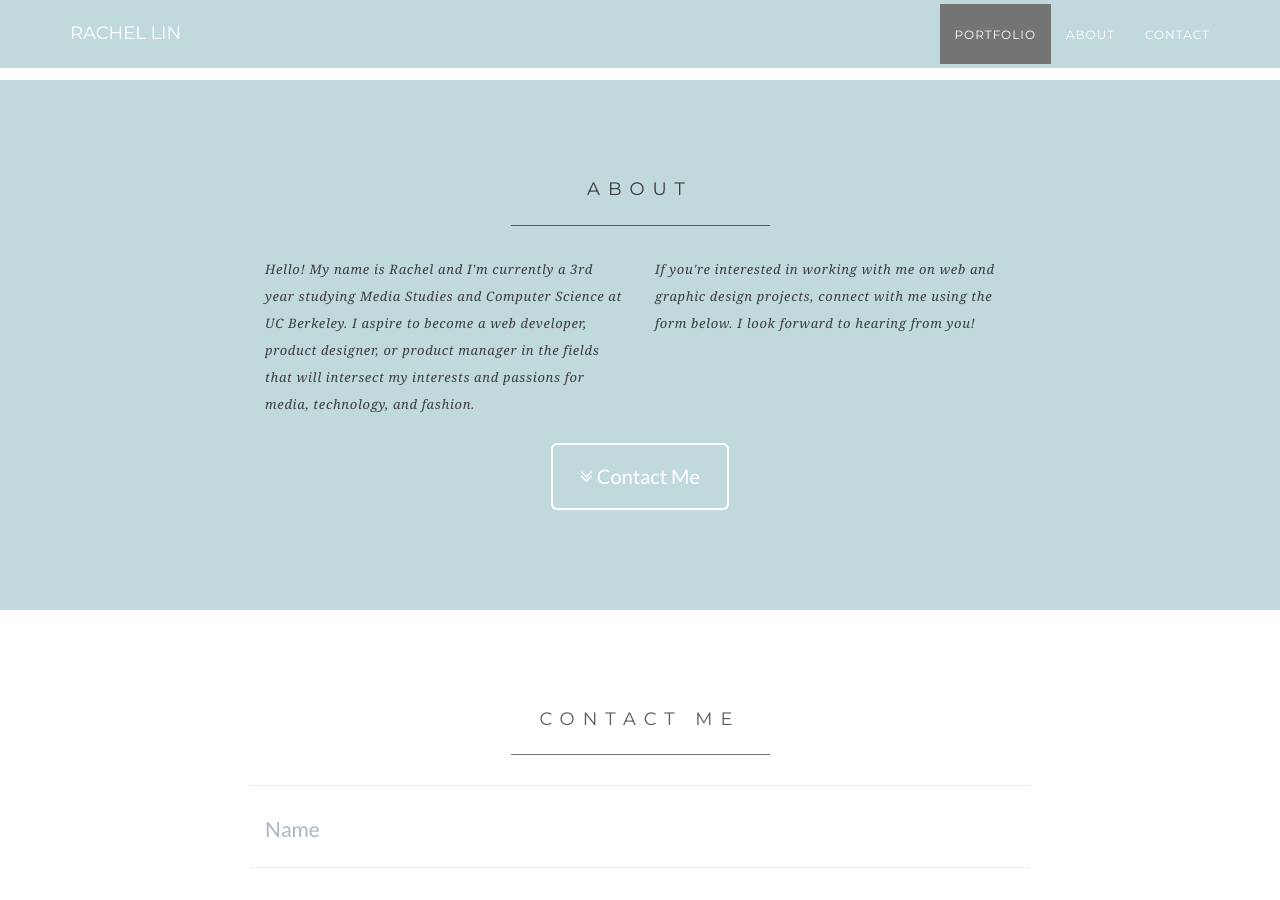
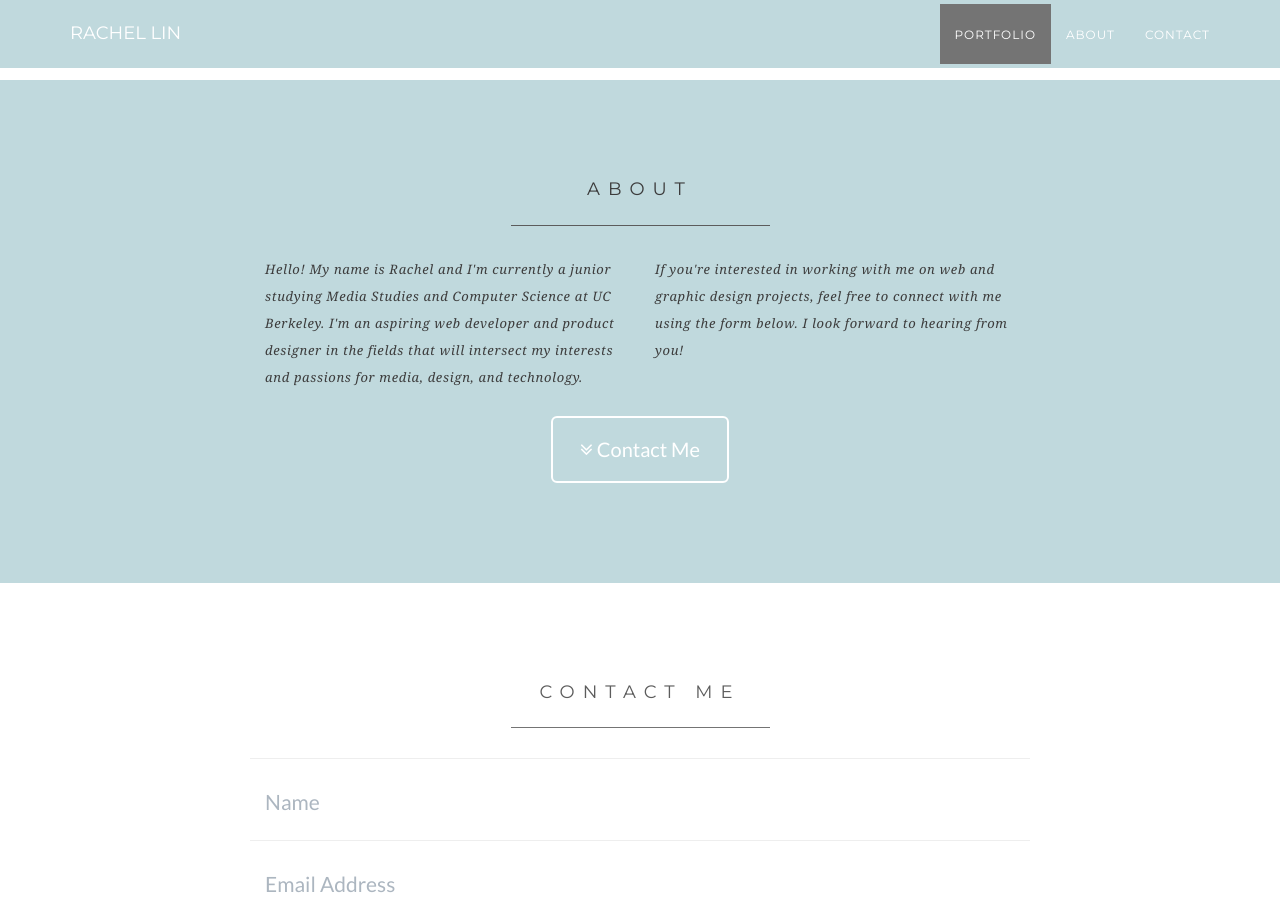
Before and after one commit to rachelelle/rachelelle.github.io, a Jekyll site: the page built from index.html, in a window 1280 px wide and 900 px high, scrolled down 1859 px. Built offline with Jekyll 4.4.1, drawn with Linux system fonts in a browser that asks for light colours.

Commit message:
bio change

```diff
--- a/_includes/about.html
+++ b/_includes/about.html
@@ -9,10 +9,10 @@
             </div>
             <div class="row">
                 <div class="col-lg-4 col-lg-offset-2">
-                    <p>Hello! My name is Rachel and I'm currently a 3rd year studying Media Studies and Computer Science at UC Berkeley. I aspire to become a web developer, product designer, or product manager in the fields that will intersect my interests and passions for media, technology, and fashion.</p>
+                    <p>Hello! My name is Rachel and I'm currently a junior studying Media Studies and Computer Science at UC Berkeley. I'm an aspiring web developer and product designer in the fields that will intersect my interests and passions for media, design, and technology.</p>
                 </div>
                 <div class="col-lg-4">
-                    <p>If you're interested in working with me on web and graphic design projects, connect with me using the form below. I look forward to hearing from you!</p>
+                    <p>If you're interested in working with me on web and graphic design projects, feel free to connect with me using the form below. I look forward to hearing from you!</p>
                 </div>
                 <div class="col-lg-8 col-lg-offset-2 text-center">
                     <a href="#contact" class="btn btn-lg btn-outline">
```
Also changed, not shown: 12 other files.
